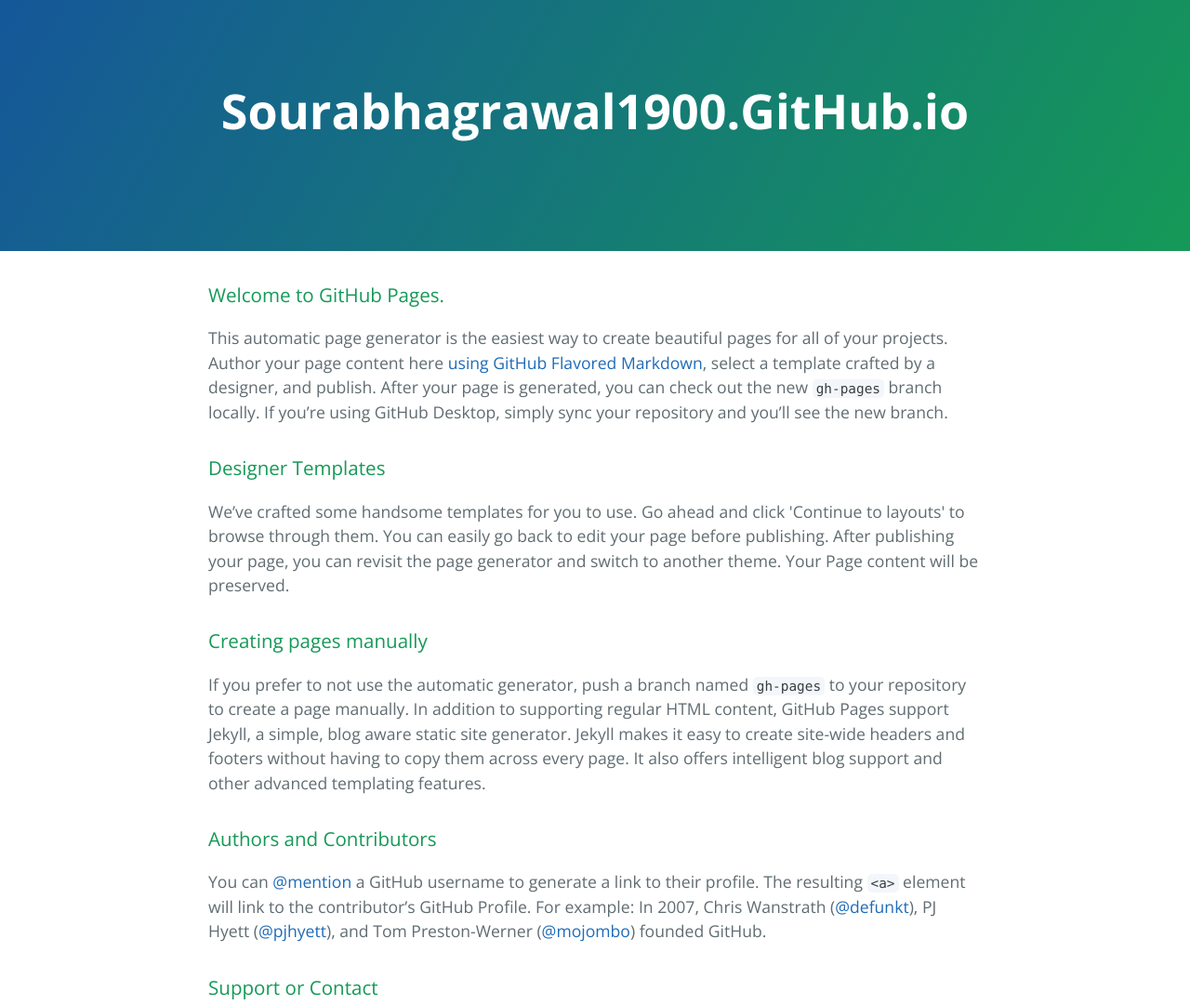
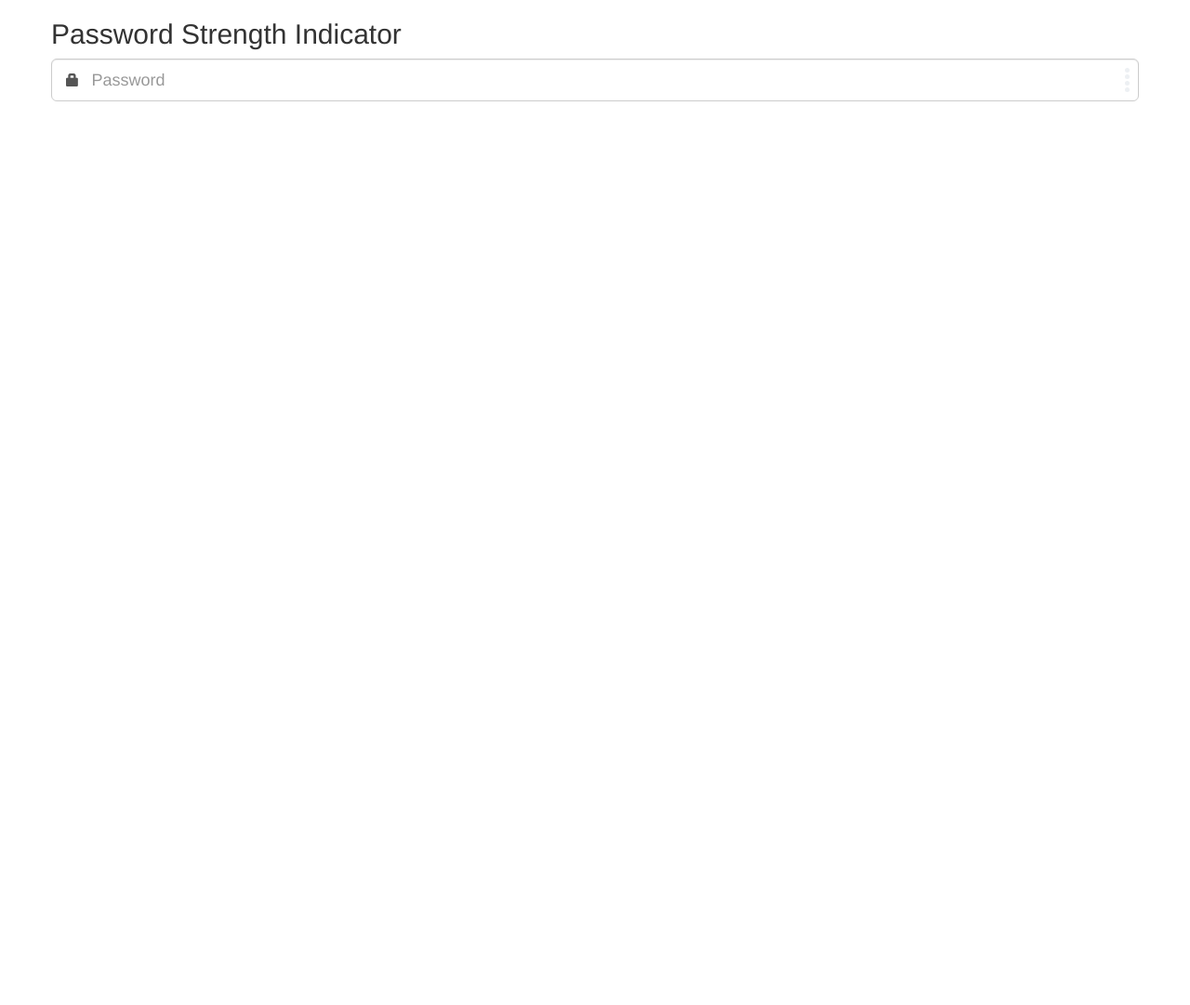
Before and after one commit to sourabhagrawal1900/sourabhagrawal1900.github.io, a plain HTML site: page index.html in a window 1280 px wide. Shown: the top 1081 px of the page at 93% size. After the commit the page ends 800 px from the top, so only its background shows below. Drawn offline with nearby package versions, Linux system fonts and the light colour scheme.

Commit message:
First demo page

```diff
--- a/index.html
+++ b/index.html
@@ -1,53 +1,25 @@
-<!DOCTYPE html>
-<html lang="en-us">
-  <head>
-    <meta charset="UTF-8">
-    <title>Sourabhagrawal1900.GitHub.io by sourabhagrawal1900</title>
-    <meta name="viewport" content="width=device-width, initial-scale=1">
-    <link rel="stylesheet" type="text/css" href="stylesheets/normalize.css" media="screen">
-    <link href='https://fonts.googleapis.com/css?family=Open+Sans:400,700' rel='stylesheet' type='text/css'>
-    <link rel="stylesheet" type="text/css" href="stylesheets/stylesheet.css" media="screen">
-    <link rel="stylesheet" type="text/css" href="stylesheets/github-light.css" media="screen">
-  </head>
-  <body>
-    <section class="page-header">
-      <h1 class="project-name">Sourabhagrawal1900.GitHub.io</h1>
-      <h2 class="project-tagline"></h2>
-    </section>
+<!doctype html>
+<html ng-app="ngPasswordApp">
+<head>
+    <meta charset="utf-8">
+    <title></title>
+    <meta name="description" content="">
+    <meta name="viewport" content="width=device-width">
 
-    <section class="main-content">
-      <h3>
-<a id="welcome-to-github-pages" class="anchor" href="#welcome-to-github-pages" aria-hidden="true"><span aria-hidden="true" class="octicon octicon-link"></span></a>Welcome to GitHub Pages.</h3>
-
-<p>This automatic page generator is the easiest way to create beautiful pages for all of your projects. Author your page content here <a href="https://guides.github.com/features/mastering-markdown/">using GitHub Flavored Markdown</a>, select a template crafted by a designer, and publish. After your page is generated, you can check out the new <code>gh-pages</code> branch locally. If you’re using GitHub Desktop, simply sync your repository and you’ll see the new branch.</p>
-
-<h3>
-<a id="designer-templates" class="anchor" href="#designer-templates" aria-hidden="true"><span aria-hidden="true" class="octicon octicon-link"></span></a>Designer Templates</h3>
-
-<p>We’ve crafted some handsome templates for you to use. Go ahead and click 'Continue to layouts' to browse through them. You can easily go back to edit your page before publishing. After publishing your page, you can revisit the page generator and switch to another theme. Your Page content will be preserved.</p>
-
-<h3>
-<a id="creating-pages-manually" class="anchor" href="#creating-pages-manually" aria-hidden="true"><span aria-hidden="true" class="octicon octicon-link"></span></a>Creating pages manually</h3>
-
-<p>If you prefer to not use the automatic generator, push a branch named <code>gh-pages</code> to your repository to create a page manually. In addition to supporting regular HTML content, GitHub Pages support Jekyll, a simple, blog aware static site generator. Jekyll makes it easy to create site-wide headers and footers without having to copy them across every page. It also offers intelligent blog support and other advanced templating features.</p>
-
-<h3>
-<a id="authors-and-contributors" class="anchor" href="#authors-and-contributors" aria-hidden="true"><span aria-hidden="true" class="octicon octicon-link"></span></a>Authors and Contributors</h3>
-
-<p>You can <a href="https://help.github.com/articles/basic-writing-and-formatting-syntax/#mentioning-users-and-teams" class="user-mention">@mention</a> a GitHub username to generate a link to their profile. The resulting <code>&lt;a&gt;</code> element will link to the contributor’s GitHub Profile. For example: In 2007, Chris Wanstrath (<a href="https://github.com/defunkt" class="user-mention">@defunkt</a>), PJ Hyett (<a href="https://github.com/pjhyett" class="user-mention">@pjhyett</a>), and Tom Preston-Werner (<a href="https://github.com/mojombo" class="user-mention">@mojombo</a>) founded GitHub.</p>
-
-<h3>
-<a id="support-or-contact" class="anchor" href="#support-or-contact" aria-hidden="true"><span aria-hidden="true" class="octicon octicon-link"></span></a>Support or Contact</h3>
-
-<p>Having trouble with Pages? Check out our <a href="https://help.github.com/pages">documentation</a> or <a href="https://github.com/contact">contact support</a> and we’ll help you sort it out.</p>
-
-      <footer class="site-footer">
-
-        <span class="site-footer-credits">This page was generated by <a href="https://pages.github.com">GitHub Pages</a> using the <a href="https://github.com/jasonlong/cayman-theme">Cayman theme</a> by <a href="https://twitter.com/jasonlong">Jason Long</a>.</span>
-      </footer>
-
-    </section>
-
-
-  </body>
+    <link rel="stylesheet" href="https://maxcdn.bootstrapcdn.com/bootstrap/3.3.2/css/bootstrap.min.css">
+    <link rel="stylesheet" href="styles/main.css">
+</head>
+<body>
+    <div class="container">
+        <div class="row">
+            <h2>Password Strength Indicator</h2>
+            <div class="form-group has-feedback">
+                <input password-strength-indicator class="form-control input-lg" type="password" name="password" ng-model="user.password" placeholder="Password" autocomplete="off">
+                    <span class="glyphicon glyphicon-lock form-control-feedback"></span>
+            </div>
+        </div>
+    </div>
+ <script src="https://ajax.googleapis.com/ajax/libs/angularjs/1.4.5/angular.min.js"></script>
+<script src="scripts/password-strength-indicator.js"></script>
+</body>
 </html>
--- /dev/null
+++ b/scripts/password-strength-indicator.js
@@ -0,0 +1,80 @@
+(function() {
+  'use strict';
+
+  /**
+   * @ngdoc directive
+   * @name ngPasswordApp.directive:passwordStrengthIndicator
+   * @description
+   * Different color showing the strength of a given password
+   */
+  angular.module('ngPasswordApp', [])
+    .directive('passwordStrengthIndicator',passwordStrengthIndicator);
+
+    function passwordStrengthIndicator() {
+        return {
+            restrict: 'A',
+            require: 'ngModel',
+            scope: {
+                ngModel: '='
+            },
+            link: function (scope, element, attrs, ngModel) {
+
+                var strength = {
+                    measureStrength: function (p) {
+                        var _passedMatches = 0;
+                        var _regex = /[$@&+#-/:-?{-~!"^_`\[\]]/g;
+                        if (/[a-z]+/.test(p)) {
+                            _passedMatches++;
+                        }
+                        if (/[A-Z]+/.test(p)) {
+                            _passedMatches++;
+                        }
+                        if (_regex.test(p)) {
+                            _passedMatches++;
+                        }
+                        return _passedMatches;
+                    }
+                };
+
+                var indicator = element.children();
+                var dots = Array.prototype.slice.call(indicator.children());
+                var weakest = dots.slice(-1)[0];
+                var weak = dots.slice(-2);
+                var strong = dots.slice(-3);
+                var strongest = dots.slice(-4);
+
+                element.after(indicator);
+
+                var listener = scope.$watch('ngModel', function (newValue) {
+                    angular.forEach(dots, function (el) {
+                        el.style.backgroundColor = '#EDF0F3';
+                    });
+                    if (ngModel.$modelValue) {
+                        var c = strength.measureStrength(ngModel.$modelValue);
+                        if (ngModel.$modelValue.length > 7 && c > 2) {
+                            angular.forEach(strongest, function (el) {
+                                el.style.backgroundColor = '#039FD3';
+                            });
+
+                        } else if (ngModel.$modelValue.length > 5 && c > 1) {
+                            angular.forEach(strong, function (el) {
+                                el.style.backgroundColor = '#72B209';
+                            });
+                        } else if (ngModel.$modelValue.length > 3 && c > 0) {
+                            angular.forEach(weak, function (el) {
+                                el.style.backgroundColor = '#E09015';
+                            });
+                        } else {
+                            weakest.style.backgroundColor = '#D81414';
+                        }
+                    }
+                });
+
+                scope.$on('$destroy', function () {
+                    return listener();
+                });
+            },
+            template: '<span id="password-strength-indicator"><span></span><span></span><span></span><span></span></span>'
+        };
+    }
+})();
--- /dev/null
+++ b/styles/main.css
@@ -0,0 +1,28 @@
+#password-strength-indicator {
+    position: absolute;
+    right: 0;
+    top: 10px;
+    width: 5px;
+    padding: 0 15px
+}
+
+#password-strength-indicator span {
+    display: block;
+    height: 5px;
+    margin-bottom: 2px;
+    width: 5px;
+    border-radius: 5px;
+    background: #EDF0F3
+}
+.has-feedback .form-control-feedback {
+    top: 0;
+    left: 0;
+    width: 46px;
+    height: 46px;
+    line-height: 46px;
+    color: #555
+}
+
+.has-feedback .form-control {
+    padding-left: 42.5px
+}
```
Also changed, not shown: scripts/password-strength-indicator.min.js (added).
